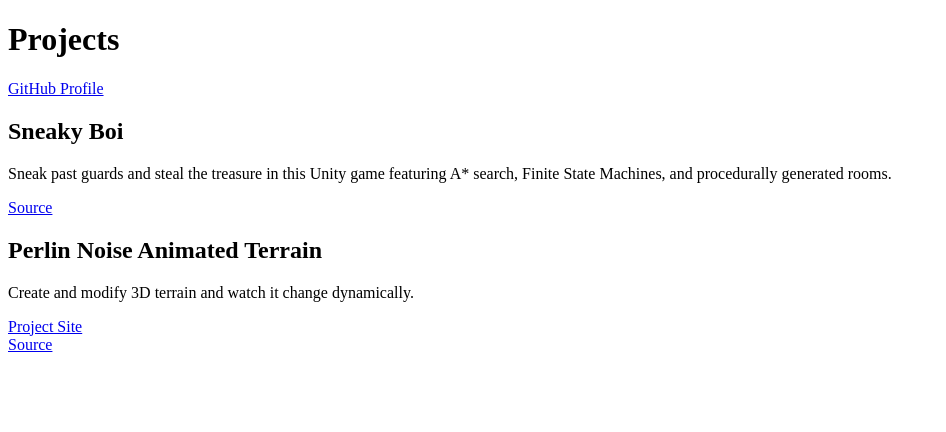
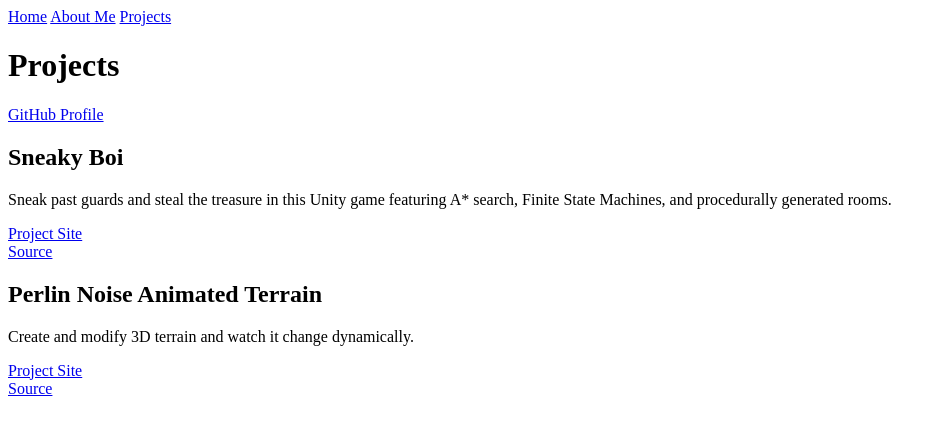
Before and after one commit to kylemccarver/kylemccarver.github.io, a plain HTML site: page projects.html in a window 1280 px wide. Shown: the whole page, without its empty margins (0-946 px from the left). Drawn offline with Linux system fonts and the light colour scheme.

Commit message:
Nav bar on all pages, added Sneaky Boi page link, device resizing on all pages

```diff
--- a/projects.html
+++ b/projects.html
@@ -5,6 +5,11 @@
   <meta name="viewport" content="width=device-width, initial-scale=1.0">
 </head>
 <body>
+  <nav>
+    <a href="./index.html">Home</a>
+    <a href="./aboutme.html">About Me</a>
+    <a href="./projects.html">Projects</a>
+  </nav>
 
   <h1>Projects</h1>
   <a href="https://github.com/kylemccarver" target=_blank>GitHub Profile</a>
@@ -12,6 +17,7 @@
   <h2>Sneaky Boi</h2>
   <p>Sneak past guards and steal the treasure in this Unity game featuring
       A* search, Finite State Machines, and procedurally generated rooms.</p>
+  <a href="https://kylemccarver.github.io/GameTech/" target=_blank>Project Site</a><br />
   <a href="https://github.com/kylemccarver/GameTech" target=_blank>Source</a>
 
   <h2>Perlin Noise Animated Terrain</h2>
```
Also changed, not shown: aboutme.html (+6 -0 lines), index.html (+2 -0 lines).
